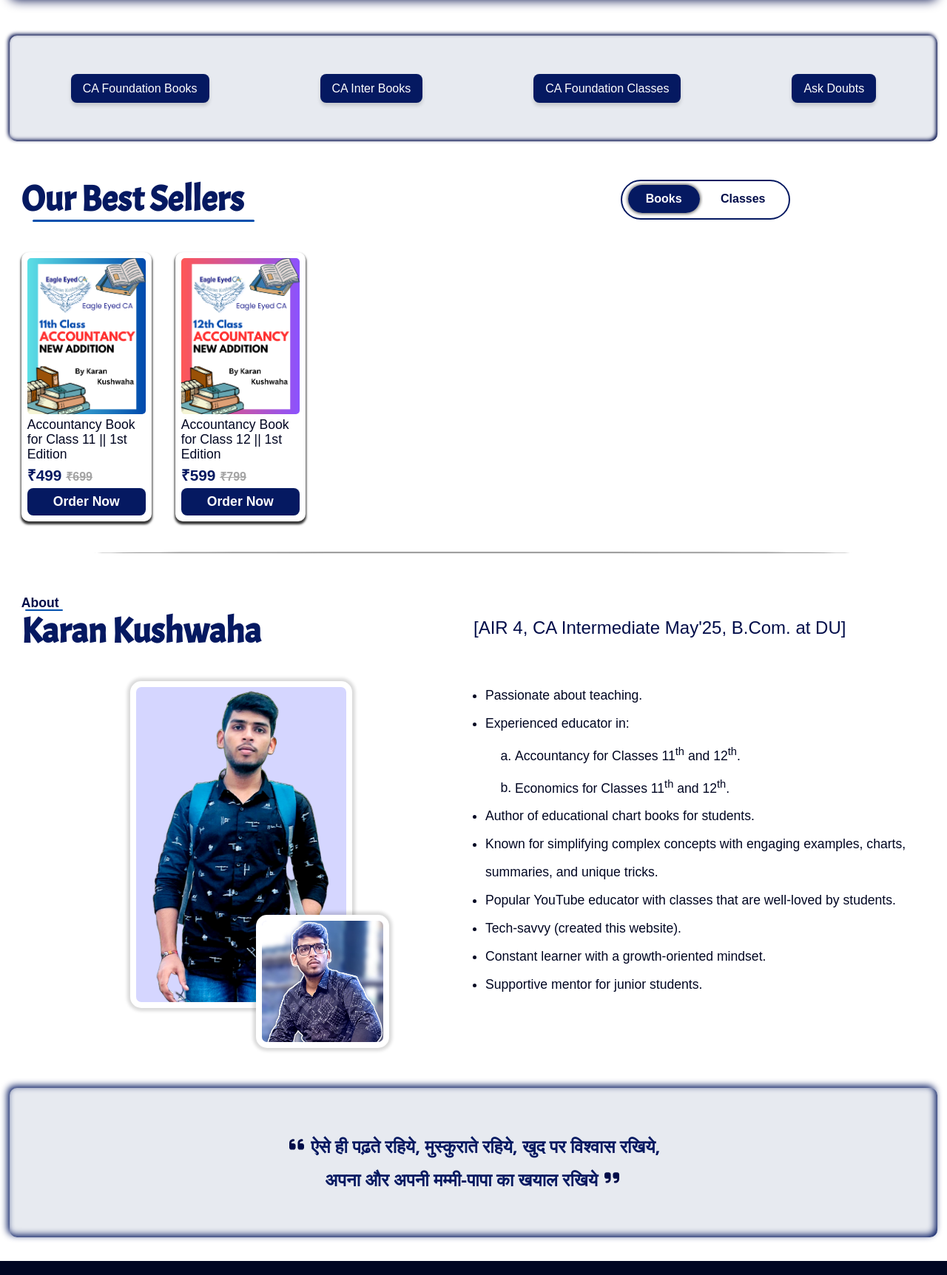
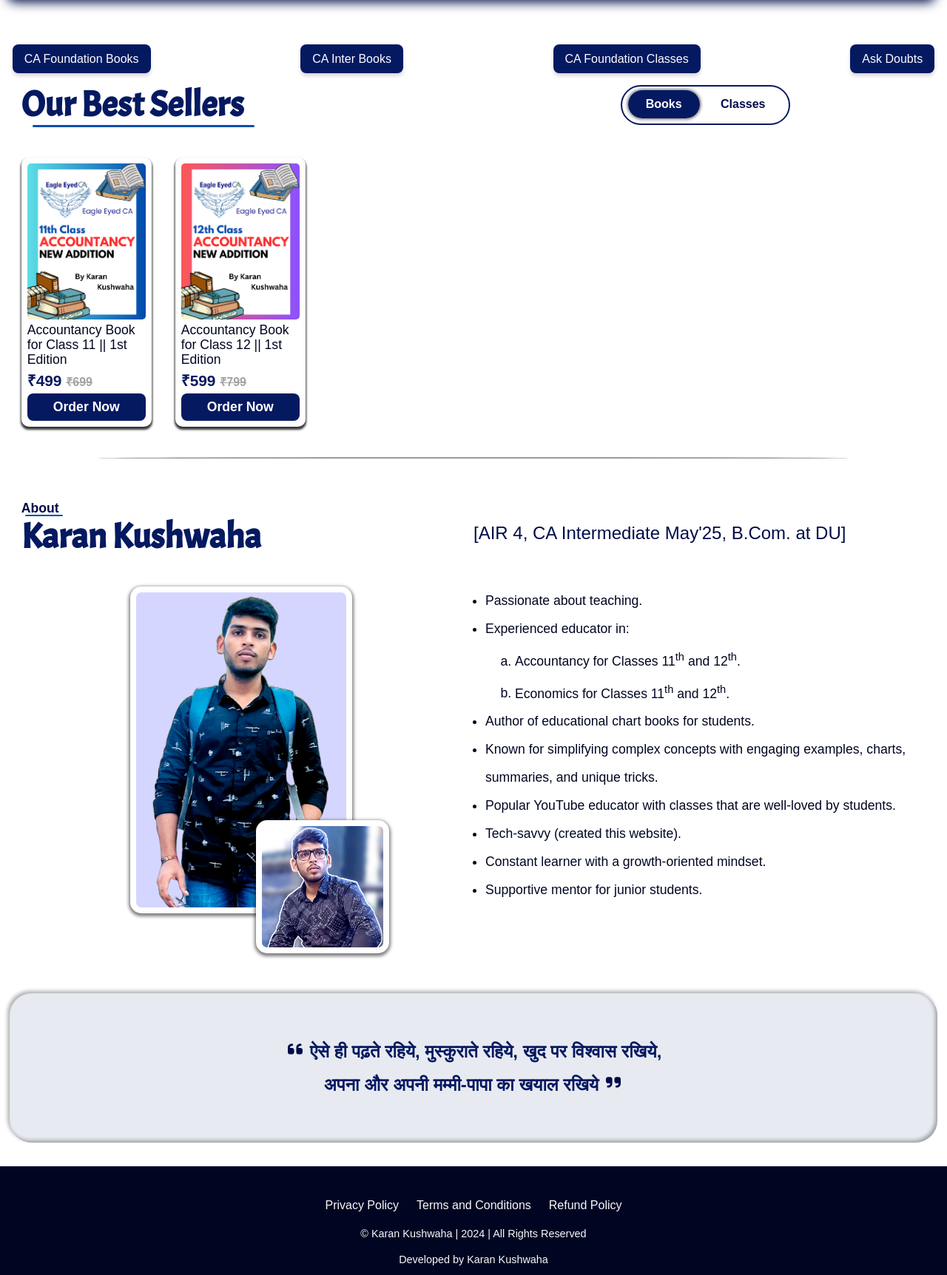
Before and after one commit to iamkarankushwaha/karankushwaha, a plain HTML site: page index.html in a window 1280 px wide. Shown: the part 664-2388 px from the top of the page at 74% size. Drawn offline with nearby package versions, Linux system fonts and the light colour scheme; a web font is replaced by a local one.

Commit message:
Add files via upload

```diff
--- a/default_root_style.css
+++ b/default_root_style.css
@@ -214,7 +214,7 @@ body {
     left: 0;
     height: 3px;
     width: 0%;
-    border-bottom: 3px solid var(--bgblack);
+    border-bottom: 3px solid var(--primary);
     border-radius: 8px;
     transition: width 0.5s ease;
     /* Control transition time and style */
@@ -258,7 +258,7 @@ body {
     left: 0;
     height: 3px;
     width: 0%;
-    border-bottom: 3px solid var(--bgblack);
+    border-bottom: 3px solid var(--primary);
     border-radius: 8px;
     transition: width 0.5s ease;
     /* Control transition time and style */
--- a/style.css
+++ b/style.css
@@ -15,7 +15,7 @@
     width: 98vw;
     overflow: hidden;
     border-radius: 10px;
-    box-shadow: 0px 0px 15px;
+    box-shadow: -3px 3px 15px;
 }
 
 .slides {
@@ -38,15 +38,16 @@
 .important_links {
     width: 98vw;
     height: fit-content;
-    background-color: var(--gray);
+    /*background-color: var(--gray);*/
     display: flex;
     flex-wrap: wrap;
-    justify-content: space-around;
+    justify-content: space-between;
     align-items: center;
     border-radius: 10px;
-    padding: 3rem 0.5rem;
-    margin: 3rem auto;
-    box-shadow: -2px -2px 5px inset, -2px -2px 5px;
+    /*padding: 3rem 0.5rem;*/
+    margin: 3.5rem auto;
+    margin-bottom: 0.5rem;
+    /*box-shadow: -2px -2px 5px inset, -2px -2px 5px;*/
 }
 
 
@@ -347,7 +348,7 @@ h2::after {
     background-color: #d5d6ff;
     border-radius: 15px;
     border: solid 8px white;
-    box-shadow: 0px 0px 4px 4px rgba(0, 0, 0, 0.15);
+    box-shadow: 0px 2px 4px 2px rgba(0,0,0,0.5);
 }
 
 .imgholder {
@@ -364,7 +365,7 @@ h2::after {
     background-color: #d5d6ff;
     border-radius: 15px;
     border: solid 8px white;
-    box-shadow: 0px 0px 4px 4px rgba(0, 0, 0, 0.15);
+    box-shadow: 0px 2px 4px 2px rgba(0,0,0,0.5);
 }
 
 .about_box ul {
@@ -393,17 +394,17 @@ h2::after {
 
 .tagline_wrapper p {
     background-color: var(--gray);
-    font-family: "Yatra One", system-ui;
+    /*font-family: "Yatra One", system-ui;*/
     color: var(--primary);
     font-size: 1.5rem;
     font-weight: 700;
     line-height: 45px;
-    padding: 3.5rem 0;
+    padding: 3.5rem 0.5rem;
     width: 98vw;
     margin: auto;
     text-align: center;
-    border-radius: 10px;
-    box-shadow: -3px -3px 10px inset, -3px -3px 10px;
+    border-radius: 30px;
+    box-shadow: -3px -3px 5px inset rgba(0,0,0,0.3), -3px -3px 5px rgba(0,0,0,0.3);
 }
 
 .tagline_wrapper p svg {
```
